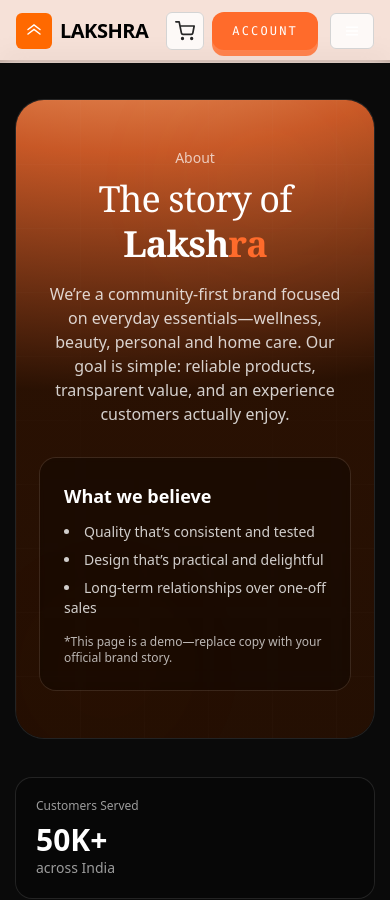
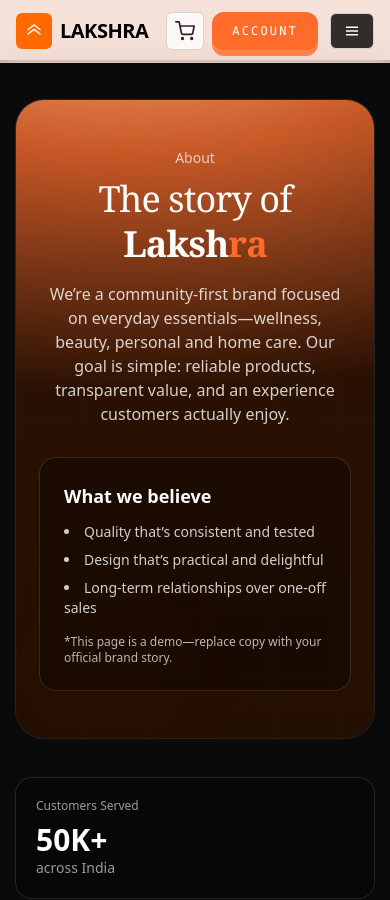
Before and after one commit to Yawaytechnologies/MultilevelMarketing-Frontend, a React (Vite) app: page /about in a window 390 px wide. Shown: the top 900 px of the page. Built offline with nearby package versions, Linux system fonts and the light colour scheme.

Commit message:
ham button

```diff
--- a/src/components/common/Header.jsx
+++ b/src/components/common/Header.jsx
@@ -112,7 +112,7 @@ export default function HeaderKoyeb({ mode = "sticky" }) {
             {/* Mobile burger */}
             <button
               onClick={() => setOpen((s) => !s)}
-              className="lg:hidden ml-1 rounded-md border border-neutral-300 bg-white/80 px-3 py-2 hover:bg-white"
+              className="lg:hidden ml-1 rounded-md border border-neutral-300 bg-black/80 px-3 py-2 hover:bg-white"
               aria-label="Toggle menu"
             >
               <svg width="18" height="18" viewBox="0 0 24 24" fill="none">
```
